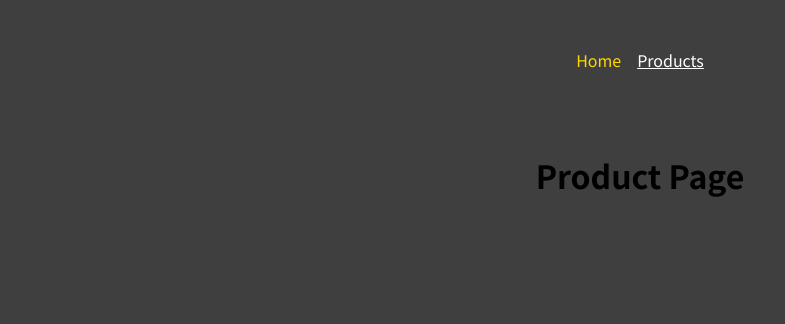
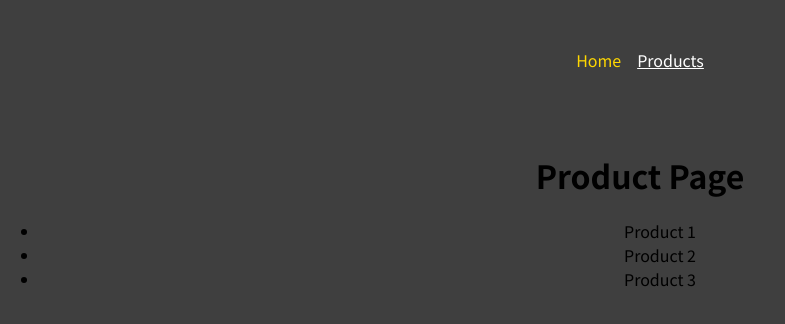
Before and after one commit to Hofass/React_router_training, a JavaScript app: page /products in a window 1280 px wide. Shown: the top 324 px of the page, without its empty margins (0-785 px from the left). Built offline with nearby package versions, Linux system fonts and the light colour scheme.

Commit message:
Using dynamic routes

```diff
--- a/src/App.js
+++ b/src/App.js
@@ -3,15 +3,17 @@
 import ProductPage from "./pages/Product";
 import RootLayout from "./pages/Root";
 import ErrorPage from "./pages/Error";
+import ProductDetails from "./pages/ProductDetails";
 
 const router = createBrowserRouter([
 	{
 		path: "/",
 		element: <RootLayout />,
-		errorElement:<ErrorPage/>,
+		errorElement: <ErrorPage />,
 		children: [
 			{ path: "/", element: <HomePage /> },
 			{ path: "/products", element: <ProductPage /> },
+			{ path: "/products/:productId", element: <ProductDetails /> },
 		],
 	},
 ]);
--- a/src/pages/Home.js
+++ b/src/pages/Home.js
@@ -1,5 +1,4 @@
-import { Link } from "react-router-dom";
-
+import { Link} from "react-router-dom";
 
 function HomePage() {
 	return (
--- a/src/pages/Product.js
+++ b/src/pages/Product.js
@@ -1,5 +1,13 @@
 function ProductPage(){
-return <h1>Product Page</h1>
+return <>
+<h1>Product Page</h1>
+<ul>
+  <li>Product 1</li>
+  <li>Product 2</li>
+  <li>Product 3</li>
+</ul>
+
+</>
 };
 
 export default ProductPage
--- /dev/null
+++ b/src/pages/ProductDetails.js
@@ -0,0 +1,16 @@
+import { useParams } from "react-router-dom";
+
+function ProductDetails() {
+  const params = useParams();
+
+
+
+	return <>
+  <h1>Product Details!</h1>;
+  <p>{params.productId}</p>
+
+  </>
+
+};
+
+export default ProductDetails;
```
